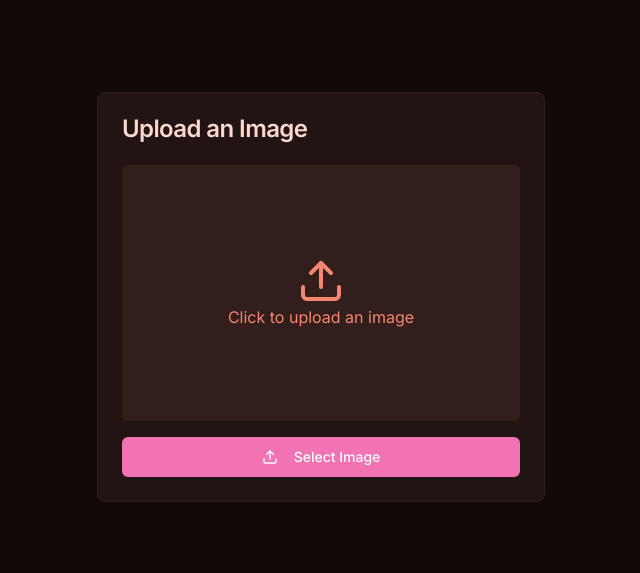
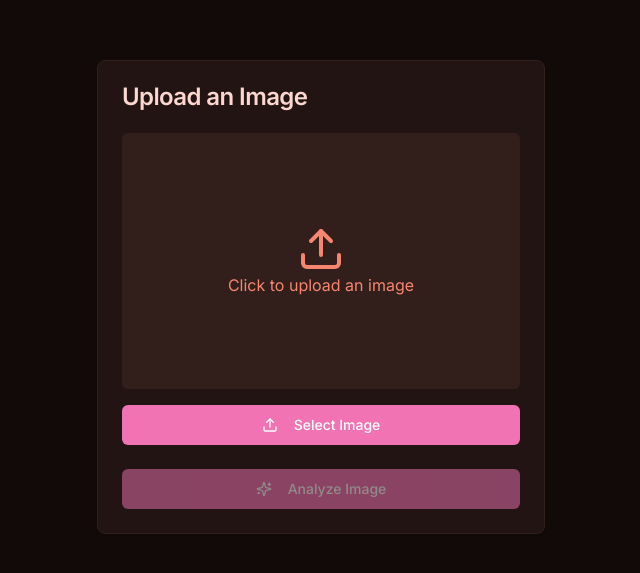
Before and after one commit to websitecreatorRodan/nutrilens, a Next.js app: page / in a window 1280 px wide. Shown: the part 103-676 px from the top of the page, without its empty margins (319-959 px from the left). Built offline with nearby package versions, Linux system fonts and the light colour scheme.

Commit message:
add button to analyze image bootom of it

```diff
--- a/src/app/page.tsx
+++ b/src/app/page.tsx
@@ -3,8 +3,8 @@
 import { useState, useRef } from "react";
 import { Button } from "@/components/ui/button";
 import { Input } from "@/components/ui/input";
-import { Card, CardContent, CardHeader, CardTitle } from "@/components/ui/card";
-import { Upload } from "lucide-react";
+import { Card, CardContent, CardHeader, CardTitle, CardFooter } from "@/components/ui/card";
+import { Upload, Sparkles } from "lucide-react";
 import Image from "next/image";
 
 export default function Home() {
@@ -24,6 +24,11 @@ export default function Home() {
 
   const handleUploadClick = () => {
     fileInputRef.current?.click();
+  };
+
+  const handleAnalyzeClick = () => {
+    // Placeholder for analysis logic
+    console.log("Analyzing image...");
   };
 
   return (
@@ -65,6 +70,12 @@ export default function Home() {
             Select Image
           </Button>
         </CardContent>
+        <CardFooter>
+            <Button onClick={handleAnalyzeClick} className="w-full" disabled={!image}>
+                <Sparkles className="mr-2 h-4 w-4" />
+                Analyze Image
+            </Button>
+        </CardFooter>
       </Card>
     </main>
   );
```
